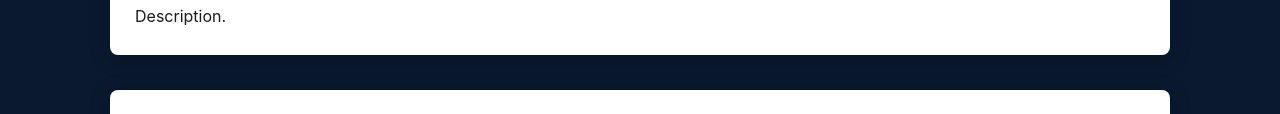
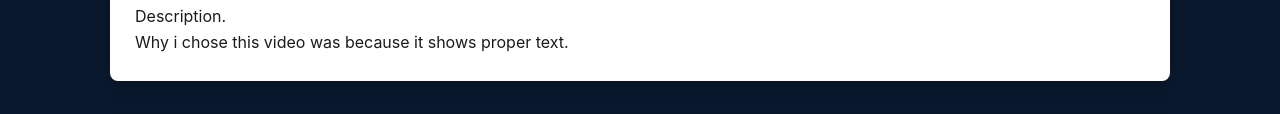
Before and after one commit to cmtheking/MultMedPortfolio, a plain HTML site: page premiere.html in a window 1280 px wide. Shown: the part 342-456 px from the top of the page. Drawn offline with Linux system fonts and the light colour scheme.

Commit message:
Update and rename premierepro.html to premiere.html

```diff
--- a/premierepro.html
+++ b/premiere.html
@@ -145,7 +145,7 @@
 
    <iframe src="https://drive.google.com/file/d/16DmG3BF9Qt6E1vzJQjzFhahd1CP8AFC0/preview" loading="lazy" allow="autoplay" allowfullscreen></iframe>
         <p>Description.</p>
-
+        <p>Why i chose this video was because it shows proper text.</p>
 
 
         </div>
```
